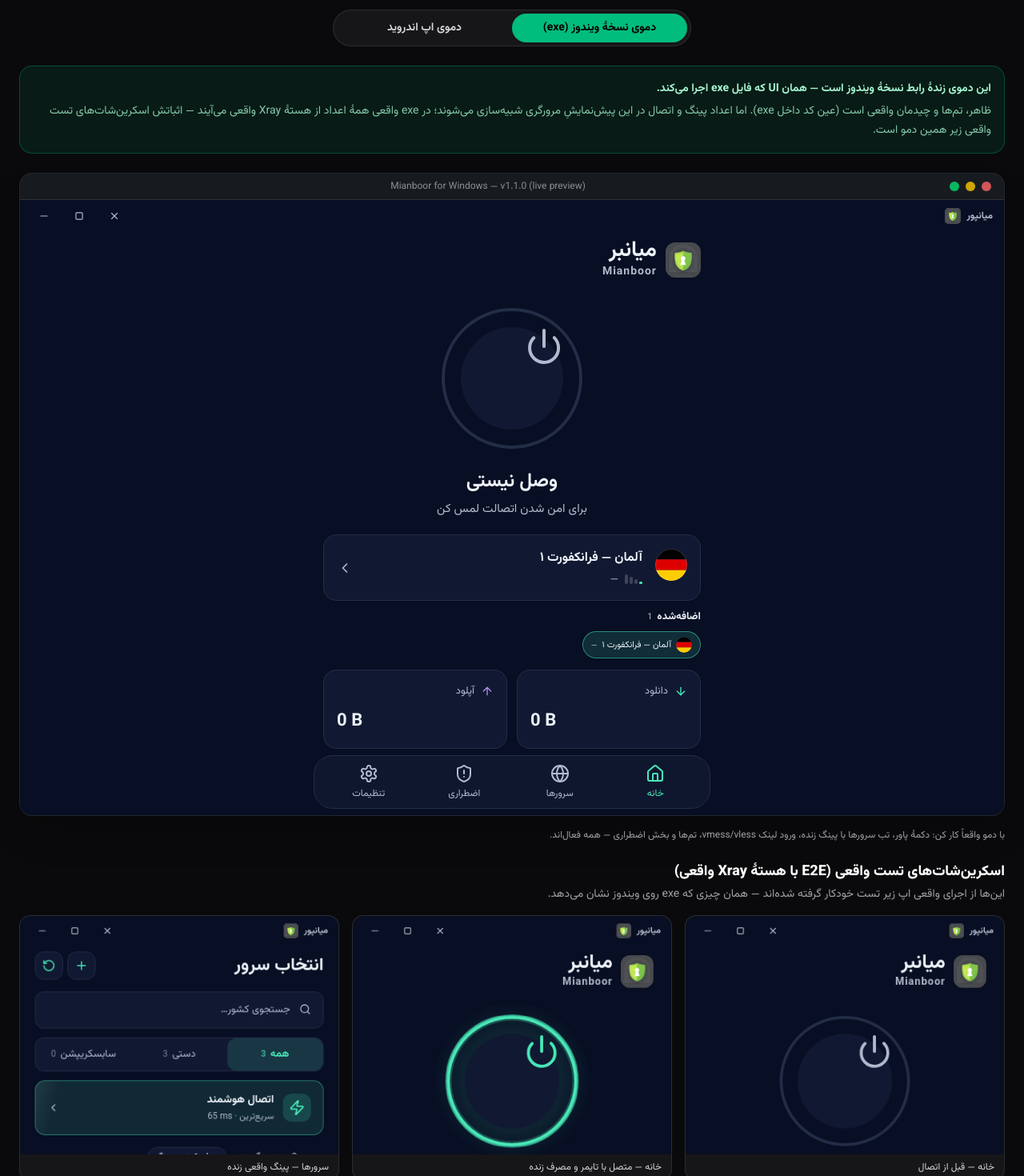
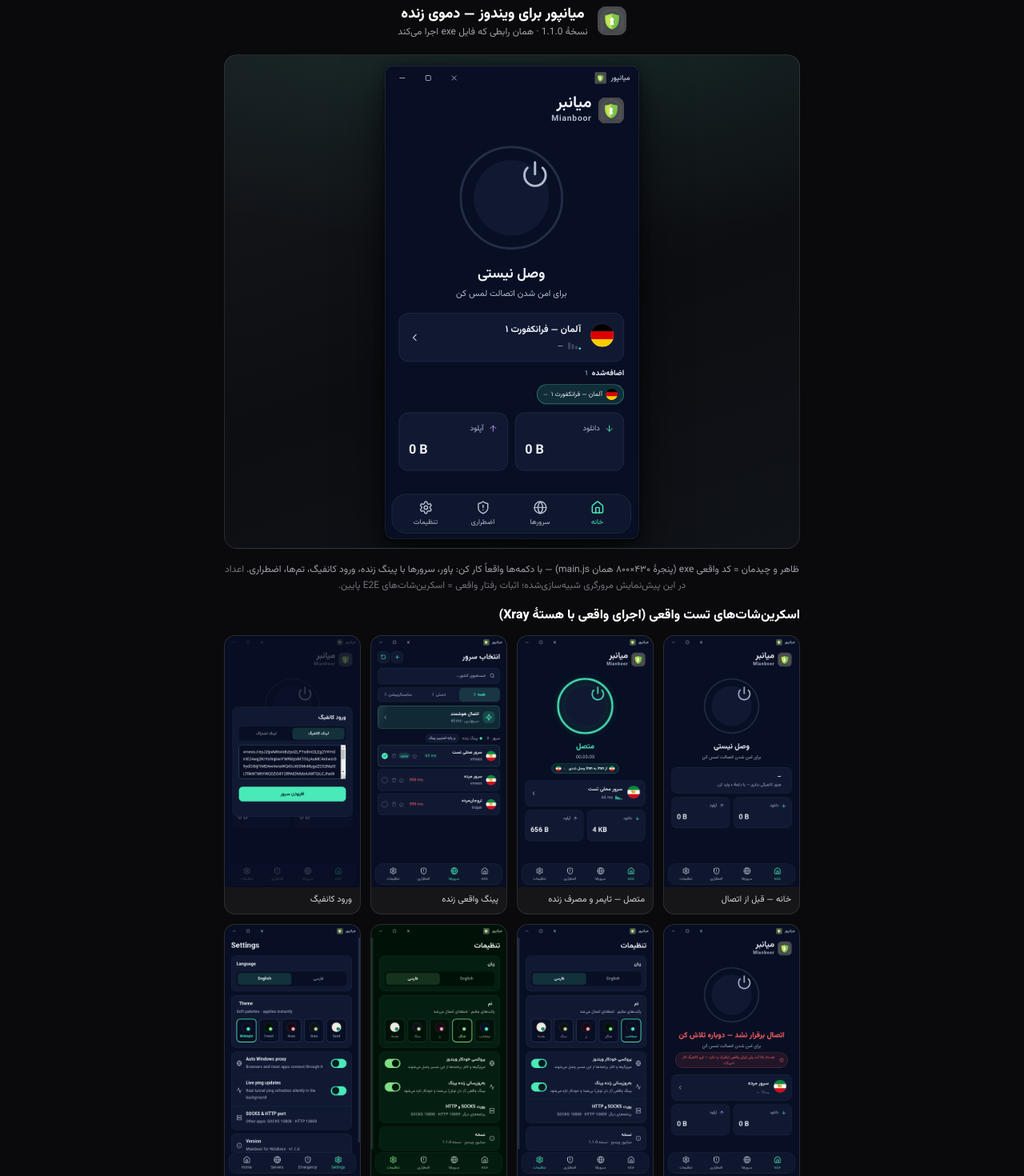
Before and after one commit to mostafaiekii/mianboor, a Next.js app: page / in a window 1280 px wide. Shown: the part 20-1490 px from the top of the page at 80% size. Built offline with nearby package versions, Linux system fonts and the light colour scheme.

Commit message:
web demo fix: render Windows app at its REAL exe window size (430x800, per main.js) with uniform transform-scale — nothing misplaced at any width; page focused on Windows demo only (android tab removed); compact honesty note; E2E gallery kept

```diff
--- a/src/app/page.tsx
+++ b/src/app/page.tsx
@@ -1,4 +1,4 @@
-import DemoSwitcher from "@/components/demo/demo-switcher";
+import WindowsDemo from "@/components/demo/windows-demo";
 
 /* Request-time SSR: the demo seeds several relative-time texts ("12m ago",
    days-left, premium expiry) from Date.now(). A static prerender would bake
@@ -10,8 +10,15 @@ export const dynamic = "force-dynamic";
 export default function Page() {
   return (
     <main className="min-h-screen bg-[#0a0a0c] pb-16">
-      <div className="mx-auto max-w-7xl px-4 pt-8 sm:px-6">
-        <DemoSwitcher />
+      <div className="mx-auto max-w-3xl px-3 pt-6 sm:px-6">
+        <header className="mb-5 flex items-center justify-center gap-3">
+          <img src="/win-demo/assets/icon.png" alt="میانپور" className="h-9 w-9 rounded-lg" />
+          <div className="text-center">
+            <h1 className="text-lg font-extrabold text-white">میانپور برای ویندوز — دموی زنده</h1>
+            <p className="text-xs text-zinc-400">نسخهٔ 1.1.0 · همان رابطی که فایل exe اجرا می‌کند</p>
+          </div>
+        </header>
+        <WindowsDemo />
       </div>
     </main>
   );
--- a/src/components/demo/windows-demo.tsx
+++ b/src/components/demo/windows-demo.tsx
@@ -1,95 +1,128 @@
 "use client";
 
 /**
- * ── دموی زندهٔ نسخهٔ ویندوز میانپور ──
+ * ── دموی زندهٔ نسخهٔ ویندوز میانپور — صفحهٔ متمرکز ──
  *
- * همین UI ای است که exe ویندوز اجرا می‌کند (windows-app/renderer) —
- * اینجا در یک iframe با «پل شبیه‌سازی‌شده» (demo-bridge.js) زنده شده است:
- *   • ظاهر/تم/چیدمان: واقعی و عین exe
- *   • اعداد پینگ/اتصال/مصرف: شبیه‌سازی — صادقانه برچسب خورده
- * رفتار واقعی و اثبات‌شده = اسکرین‌شات‌های تست E2E که زیر همین دمو هستند.
+ * نکتهٔ کلیدی: پنجرهٔ واقعی اپ در exe اندازهٔ ۴۳۰×۸۰۰ است (main.js).
+ * پس iframe دقیقاً با همان اندازهٔ منطقی رندر می‌شود و با transform
+ * scale در هر عرضی «یک‌تکه» کوچک/بزرگ می‌شود — هیچ عنصری از جایش
+ * تکان نمی‌خورد؛ دقیقاً همان چیزی که کاربر ویندوز می‌بیند.
+ *
+ * صداقت: ظاهر/تم/چیدمان واقعی کد exe است؛ اعداد پینگ/اتصال در این
+ * پیش‌نمایش مرورگری شبیه‌سازی می‌شوند (پل demo-bridge.js) و اثبات
+ * رفتار واقعی، اسکرین‌شات‌های تست E2E زیر همین پنجره است.
  */
 
-import { useState } from "react";
+import { useEffect, useRef, useState } from "react";
+
+/** اندازهٔ منطقی پنجرهٔ اپ — عین main.js (width: 430, height: 800) */
+const APP_W = 430;
+const APP_H = 800;
 
 const SHOTS: { file: string; title: string }[] = [
   { file: "01-home-off.png", title: "خانه — قبل از اتصال" },
-  { file: "05-home-connected.png", title: "خانه — متصل با تایمر و مصرف زنده" },
-  { file: "03-servers-live-ping.png", title: "سرورها — پینگ واقعی زنده" },
-  { file: "02-import-sheet.png", title: "ورود کانفیگ (لینک یا سابسکریپشن)" },
+  { file: "05-home-connected.png", title: "متصل — تایمر و مصرف زنده" },
+  { file: "03-servers-live-ping.png", title: "پینگ واقعی زنده" },
+  { file: "02-import-sheet.png", title: "ورود کانفیگ" },
+  { file: "08-home-error.png", title: "خطای صادقانه" },
+  { file: "09-settings-midnight.png", title: "تم نیمه‌شب" },
+  { file: "10-settings-forest.png", title: "تم جنگل" },
+  { file: "11-settings-english.png", title: "انگلیسی + LTR" },
+  { file: "12-emergency.png", title: "اضطراری — تست واقعی" },
+  { file: "06-home-usage.png", title: "مصرف از StatsService" },
   { file: "04-home-selected.png", title: "سرور انتخاب‌شده" },
-  { file: "07-servers-best.png", title: "اتصال هوشمند — کمترین پینگ واقعی" },
-  { file: "08-home-error.png", title: "خطای صادقانه — نه پیام دروغین" },
-  { file: "09-settings-midnight.png", title: "تنظیمات — تم نیمه‌شب" },
-  { file: "10-settings-forest.png", title: "تنظیمات — تم جنگل" },
-  { file: "11-settings-english.png", title: "انگلیسی + LTR" },
-  { file: "12-emergency.png", title: "بخش اضطراری — تست واقعی هر کانفیگ" },
-  { file: "06-home-usage.png", title: "مصرف زنده از StatsService هسته" },
+  { file: "07-servers-best.png", title: "اتصال هوشمند" },
 ];
 
 export default function WindowsDemo() {
+  const stageRef = useRef<HTMLDivElement | null>(null);
+  const [scale, setScale] = useState(1);
   const [shot, setShot] = useState<string | null>(null);
 
+  useEffect(() => {
+    const el = stageRef.current;
+    if (!el) return;
+    const calc = () => {
+      const cw = el.clientWidth;
+      // کل پنجره همیشه دیده شود: بر اساس عرض + محدودیت ارتفاع دید
+      const hLimit = Math.max(560, window.innerHeight - 210);
+      const s = Math.min(cw / (APP_W + 24), hLimit / APP_H, 1);
+      setScale(Math.max(0.42, s));
+    };
+    calc();
+    const ro = new ResizeObserver(calc);
+    ro.observe(el);
+    window.addEventListener("resize", calc);
+    return () => {
+      ro.disconnect();
+      window.removeEventListener("resize", calc);
+    };
+  }, []);
+
   return (
-    <div dir="rtl" className="flex flex-col gap-6">
-      {/* بنر صداقت */}
-      <div className="rounded-2xl border border-emerald-500/30 bg-emerald-500/10 p-4 text-sm leading-6 text-emerald-200">
-        <p className="font-bold">این دموی زندهٔ رابط نسخهٔ ویندوز است — همان UI که فایل exe اجرا می‌کند.</p>
-        <p className="mt-1 text-emerald-200/80">
-          ظاهر، تم‌ها و چیدمان واقعی است (عین کد داخل exe). اما اعداد پینگ و اتصال در
-          این پیش‌نمایشِ مرورگری شبیه‌سازی می‌شوند؛ در exe واقعی همهٔ اعداد از هستهٔ
-          Xray واقعی می‌آیند — اثباتش اسکرین‌شات‌های تست واقعی زیر همین دمو است.
-        </p>
+    <div dir="rtl" className="flex flex-col gap-4">
+      {/* ── صحنه: پس‌زمینهٔ دسکتاپ + پنجرهٔ اپ ── */}
+      <div
+        ref={stageRef}
+        className="relative overflow-hidden rounded-2xl border border-white/10"
+        style={{
+          height: APP_H * scale + 28,
+          background:
+            "radial-gradient(1200px 500px at 50% -10%, rgba(73,233,184,0.10), transparent 60%), linear-gradient(160deg, #16181d 0%, #0c0e12 55%, #101318 100%)",
+        }}
+      >
+        <div
+          className="absolute left-1/2 top-1/2"
+          style={{
+            width: APP_W,
+            height: APP_H,
+            transform: `translate(-50%, -50%) scale(${scale})`,
+            transformOrigin: "center center",
+          }}
+        >
+          {/* پنجرهٔ اپ — دقیقاً مثل exe ویندوز */}
+          <div
+            className="overflow-hidden rounded-xl border border-white/15 bg-[#080E23]"
+            style={{ boxShadow: "0 30px 80px rgba(0,0,0,0.65), 0 4px 18px rgba(0,0,0,0.5)" }}
+          >
+            <iframe
+              key="mbwin"
+              src="/win-demo/index.html"
+              title="دموی میانپور ویندوز"
+              className="block border-0 bg-[#080E23]"
+              style={{ width: APP_W, height: APP_H }}
+              allow="clipboard-write"
+            />
+          </div>
+        </div>
       </div>
 
-      {/* پنجرهٔ ویندوز — iframe زنده */}
-      <div className="overflow-hidden rounded-2xl border border-white/10 bg-[#0b0f14] shadow-2xl">
-        <div className="flex items-center gap-2 border-b border-white/10 bg-white/5 px-4 py-2">
-          <span className="h-3 w-3 rounded-full bg-red-400/80" />
-          <span className="h-3 w-3 rounded-full bg-yellow-400/80" />
-          <span className="h-3 w-3 rounded-full bg-green-400/80" />
-          <span className="mx-auto text-xs text-white/50" dir="ltr">
-            Mianboor for Windows — v1.1.0 (live preview)
-          </span>
-        </div>
-        <div className="relative w-full" style={{ aspectRatio: "1280 / 800", minHeight: 480 }}>
-          <iframe
-            src="/win-demo/index.html"
-            title="دموی میانپور ویندوز"
-            className="absolute inset-0 h-full w-full border-0 bg-[#080e23]"
-            allow="clipboard-write"
-          />
-        </div>
-      </div>
-      <p className="-mt-2 text-xs text-zinc-400">
-        با دمو واقعاً کار کن: دکمهٔ پاور، تب سرورها با پینگ زنده، ورود لینک vmess/vless،
-        تم‌ها و بخش اضطراری — همه فعال‌اند.
+      {/* خط صداقت — کوتاه */}
+      <p className="text-center text-xs leading-5 text-zinc-400">
+        ظاهر و چیدمان = کد واقعی exe (پنجرهٔ ۴۳۰×۸۰۰ همان main.js) — با دکمه‌ها واقعاً کار کن:
+        پاور، سرورها با پینگ زنده، ورود کانفیگ، تم‌ها، اضطراری.
+        <span className="text-zinc-500"> اعداد در این پیش‌نمایش مرورگری شبیه‌سازی‌شده؛ اثبات رفتار واقعی = اسکرین‌شات‌های E2E پایین.</span>
       </p>
 
-      {/* اسکرین‌شات‌های واقعی E2E */}
+      {/* ── اسکرین‌شات‌های واقعی E2E ── */}
       <section>
-        <h3 className="mb-1 text-lg font-extrabold text-white">
-          اسکرین‌شات‌های تست واقعی (E2E با هستهٔ Xray واقعی)
+        <h3 className="mb-3 text-base font-extrabold text-white">
+          اسکرین‌شات‌های تست واقعی (اجرای واقعی با هستهٔ Xray)
         </h3>
-        <p className="mb-4 text-sm text-zinc-400">
-          این‌ها از اجرای واقعی اپ زیر تست خودکار گرفته شده‌اند — همان چیزی که exe
-          روی ویندوز نشان می‌دهد.
-        </p>
-        <div className="grid grid-cols-1 gap-4 sm:grid-cols-2 lg:grid-cols-3">
+        <div className="grid grid-cols-2 gap-3 sm:grid-cols-3 lg:grid-cols-4">
           {SHOTS.map((s) => (
             <button
               key={s.file}
               onClick={() => setShot(s.file)}
               className="group overflow-hidden rounded-xl border border-white/10 bg-white/5 text-right transition hover:border-emerald-400/40"
             >
-              {/* eslint-disable-next-line @next/next/no-img-element */}
               <img
                 src={`/win-demo-shots/${s.file}`}
                 alt={s.title}
-                className="aspect-[4/3] w-full object-cover object-top transition group-hover:scale-[1.02]"
+                className="aspect-[430/800] w-full object-cover object-top transition group-hover:scale-[1.02]"
                 loading="lazy"
               />
-              <div className="px-3 py-2 text-xs text-zinc-300">{s.title}</div>
+              <div className="px-2.5 py-2 text-[11px] text-zinc-300">{s.title}</div>
             </button>
           ))}
         </div>
@@ -104,12 +137,16 @@ export default function WindowsDemo() {
           aria-modal="true"
           aria-label="نمایش اسکرین‌شات"
         >
-          <div className="max-h-[90vh] max-w-[95vw] overflow-hidden rounded-xl" onClick={(e) => e.stopPropagation()}>
-            {/* eslint-disable-next-line @next/next/no-img-element */}
-            <img src={`/win-demo-shots/${shot}`} alt="اسکرین‌شات نسخهٔ ویندوز" className="max-h-[82vh] w-auto max-w-full" />
-            <div className="bg-white/5 py-2 text-center text-sm text-zinc-300">
-              برای بستن کلیک کن
-            </div>
+          <div
+            className="max-h-[92vh] overflow-hidden rounded-xl"
+            onClick={(e) => e.stopPropagation()}
+          >
+            <img
+              src={`/win-demo-shots/${shot}`}
+              alt="اسکرین‌شات نسخهٔ ویندوز"
+              className="max-h-[84vh] w-auto max-w-full"
+            />
+            <div className="bg-white/5 py-2 text-center text-sm text-zinc-300">برای بستن کلیک کن</div>
           </div>
         </div>
       )}
```
